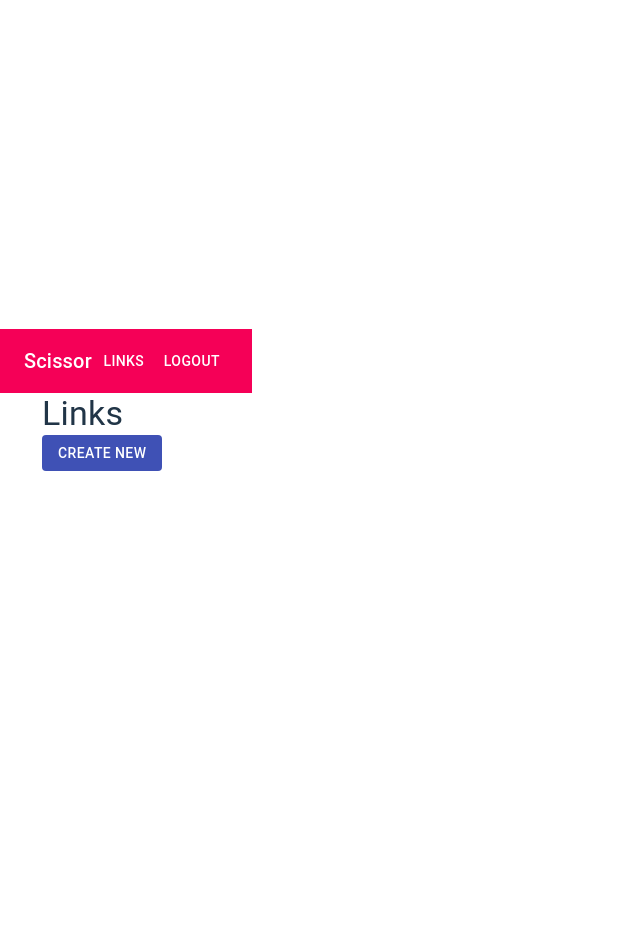
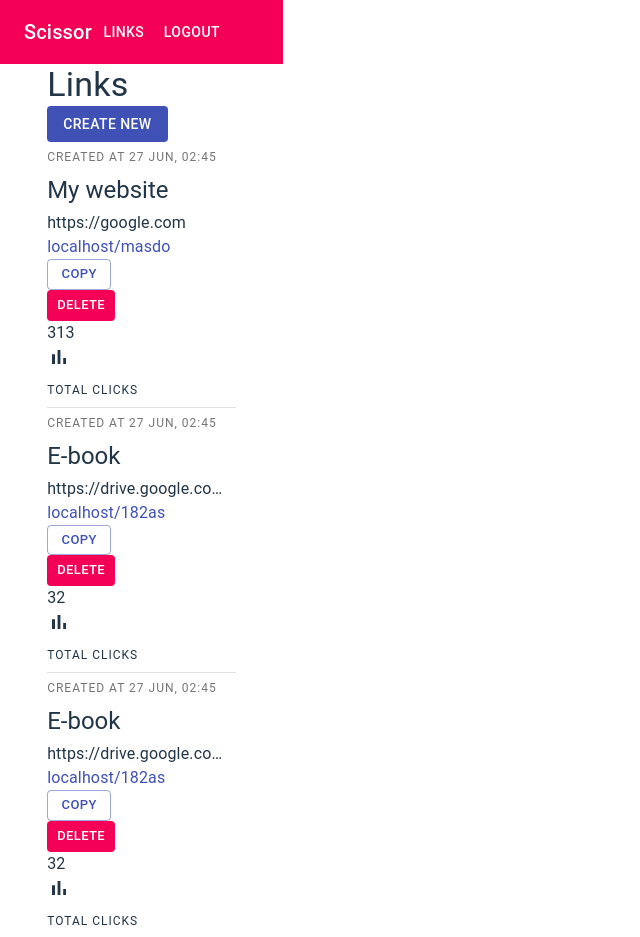
Before and after one commit to toms03/Scissor, a React (Vite) app: page /account in a window 1280 px wide. Shown: the whole page, without its empty margins (0-640 px from the left). Before the commit the page ends 800 px from the top, so only its background shows below. Built offline with nearby package versions, Linux system fonts and the light colour scheme.

Commit message:
add list with demo data

```diff
--- a/package.json
+++ b/package.json
@@ -12,6 +12,7 @@
   "dependencies": {
     "@material-ui/core": "^4.12.4",
     "@material-ui/icons": "^4.11.3",
+    "date-fns": "^2.30.0",
     "react": "^18.2.0",
     "react-dom": "^18.2.0",
     "react-router-dom": "^6.14.0"
--- /dev/null
+++ b/src/components/Account/Card.jsx
@@ -0,0 +1,68 @@
+/* eslint-disable react/prop-types */
+import { Box, Button, Hidden, Typography } from "@material-ui/core";
+import { BarChart as ChartIcon } from "@material-ui/icons";
+import format from "date-fns/format";
+
+const Card = ({
+  id,
+  createdAt,
+  name,
+  longURL,
+  shortCode,
+  totalClicks,
+  deleteLink,
+  copyLink,
+}) => {
+  const shortUrl = `${window.location.host}/${shortCode}`;
+  return (
+    <Box display="flex" justifyContent="space-between" alignItems="center">
+      <Box width="50%">
+        <Typography color="textSecondary" variant="overline">
+          Created at {format(createdAt, "d MMM, HH:mm")}
+        </Typography>
+        <Box my={2}>
+          <Typography style={{ marginBottom: "5px" }} variant="h5">
+            {name}
+          </Typography>
+          <Typography style={{ overflow: "hidden", textOverflow: "ellipsis" }}>
+            {longURL}
+          </Typography>
+        </Box>
+        <Box display="flex" alignItems="center">
+          <Typography color="primary">{shortUrl}</Typography>
+          <Box mx={2}>
+            <Button
+              onClick={() => copyLink(shortUrl)}
+              color="primary"
+              size="small"
+              variant="outlined"
+            >
+              Copy
+            </Button>
+          </Box>
+          <Button
+            onClick={() => deleteLink(id)}
+            color="secondary"
+            size="small"
+            variant="contained"
+            disableElevation
+          >
+            Delete
+          </Button>
+        </Box>
+      </Box>
+
+      <Box>
+        <Box display="flex" justifyContent="center">
+          <Typography>{totalClicks}</Typography>
+          <ChartIcon />
+        </Box>
+        <Hidden only="xs">
+          <Typography variant="overline">Total Clicks</Typography>
+        </Hidden>
+      </Box>
+    </Box>
+  );
+};
+
+export default Card;
--- a/src/components/Account/index.jsx
+++ b/src/components/Account/index.jsx
@@ -1,7 +1,36 @@
-import { Box, Button, Grid, Typography } from "@material-ui/core";
-import { useState } from "react";
+import { Box, Button, Divider, Grid, Typography } from "@material-ui/core";
+import { Fragment, useState } from "react";
 
+import Card from "./Card";
 import Navbar from "./Navbar";
+
+const dummyData = [
+  {
+    id: "31r08ms0fam",
+    createdAt: new Date(),
+    name: "My website",
+    longURL: "https://google.com",
+    shortCode: "masdo",
+    totalClicks: 313,
+  },
+  {
+    id: "31r08asdasfam",
+    createdAt: new Date(),
+    name: "E-book",
+    longURL: "https://drive.google.com/asdokasnd89",
+    shortCode: "182as",
+    totalClicks: 32,
+  },
+  {
+    id: "asdasdas",
+    createdAt: new Date(),
+    name: "E-book",
+    longURL: "https://drive.google.com/asdokasnd89",
+    shortCode: "182as",
+    totalClicks: 32,
+    cool: ["1,2,3"],
+  },
+];
 
 function Account() {
   const [openModal, setOpenModal] = useState(false);
@@ -25,6 +54,17 @@ function Account() {
                 Create new
               </Button>
             </Box>
+
+            {dummyData.map((link, idx) => (
+              <Fragment key={link.id}>
+                <Card {...link} deleteLink={() => {}} copyLink={() => {}} />
+                {idx !== dummyData.length - 1 && (
+                  <Box my={4}>
+                    <Divider />
+                  </Box>
+                )}
+              </Fragment>
+            ))}
           </Grid>
         </Grid>
       </Box>
```
Also changed, not shown: 1 other file (tests, documents, lock files or other folders).
